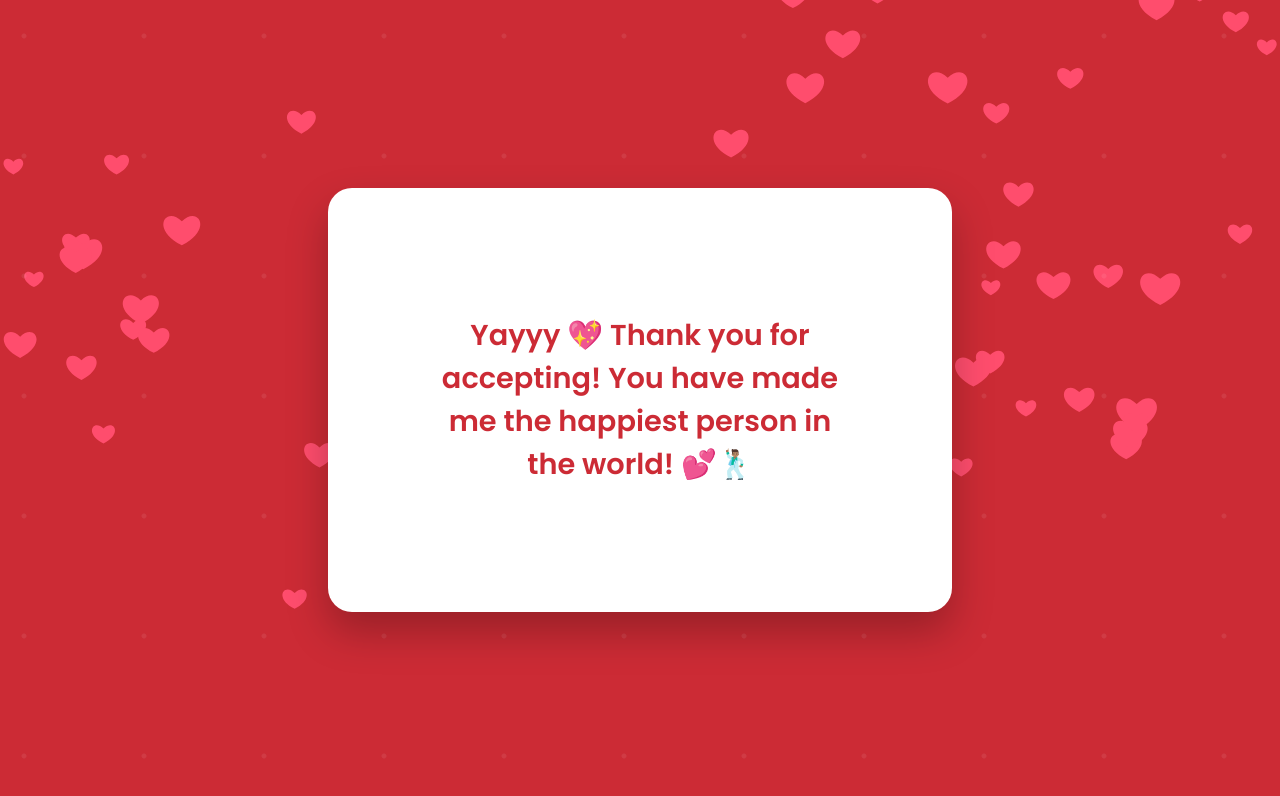
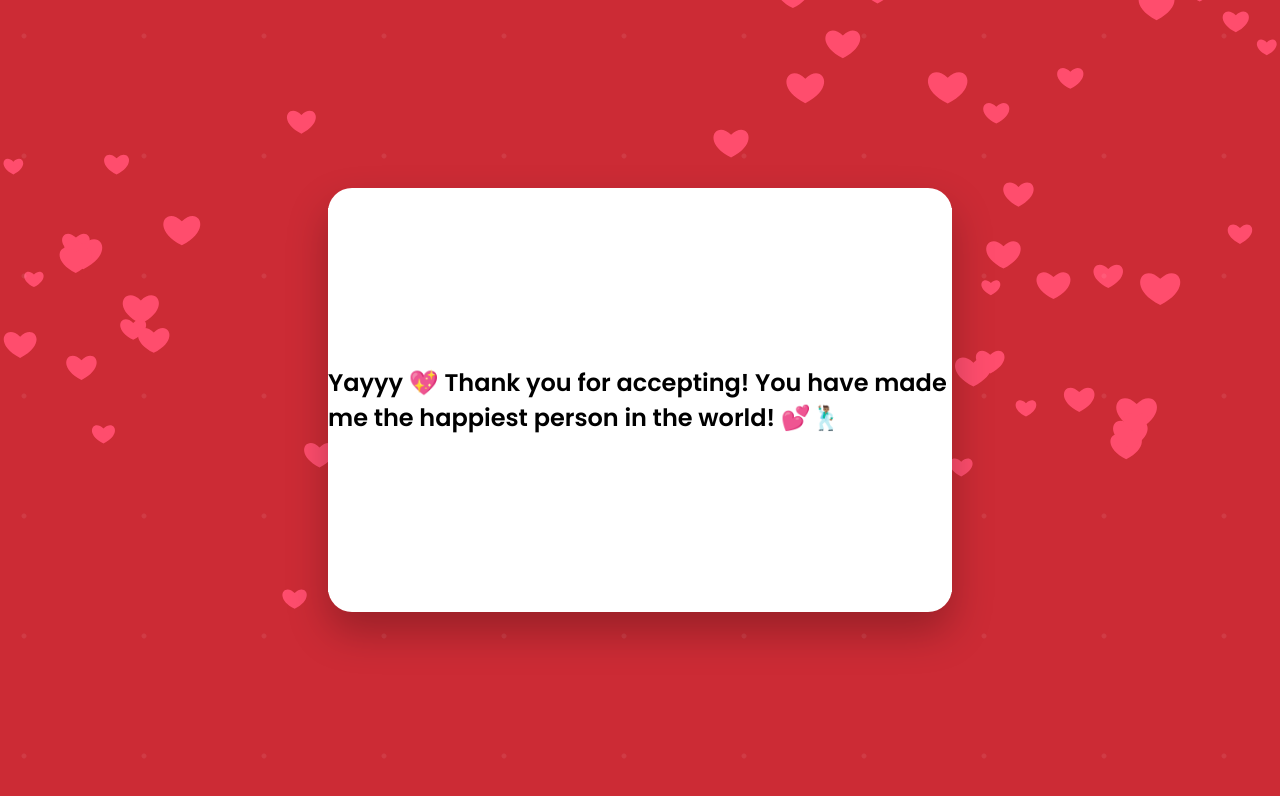
Before and after one commit to odeosa/valentine, a Next.js app: page / in a window 1280 px wide. Both pictures are taken after a click on the button "Yes 😍". Shown: the top 796 px of the page. Built offline with nearby package versions, Linux system fonts and the light colour scheme.

Commit message:
Update page.tsx styling

```diff
--- a/app/page.tsx
+++ b/app/page.tsx
@@ -192,7 +192,7 @@ export default function ValentinePage() {
             </div>
           </>
         ) : (
-          <h2 style={styles.success}>Yayyy 💖 Thank you for accepting! You have made me the happiest person in the world! 💕🕺🏽</h2>
+          <h2 style={styles.success, styles.successOverlay}>Yayyy 💖 Thank you for accepting! You have made me the happiest person in the world! 💕🕺🏽</h2>
         )}
       </div>
     </main>
@@ -274,6 +274,15 @@ const styles: Record<string, React.CSSProperties> = {
     cursor: "pointer",
     transition: "all 0.25s ease",
   },
+  successOverlay: {
+  position: "absolute",
+  inset: "0",
+  background: "white",
+  zIndex: "50",
+  display: "flex",
+  alignItems: "center",
+  justifyContent: "center",
+  },
   success: {
     fontSize: "1.8rem",
     color: "#cc2b35",
```
